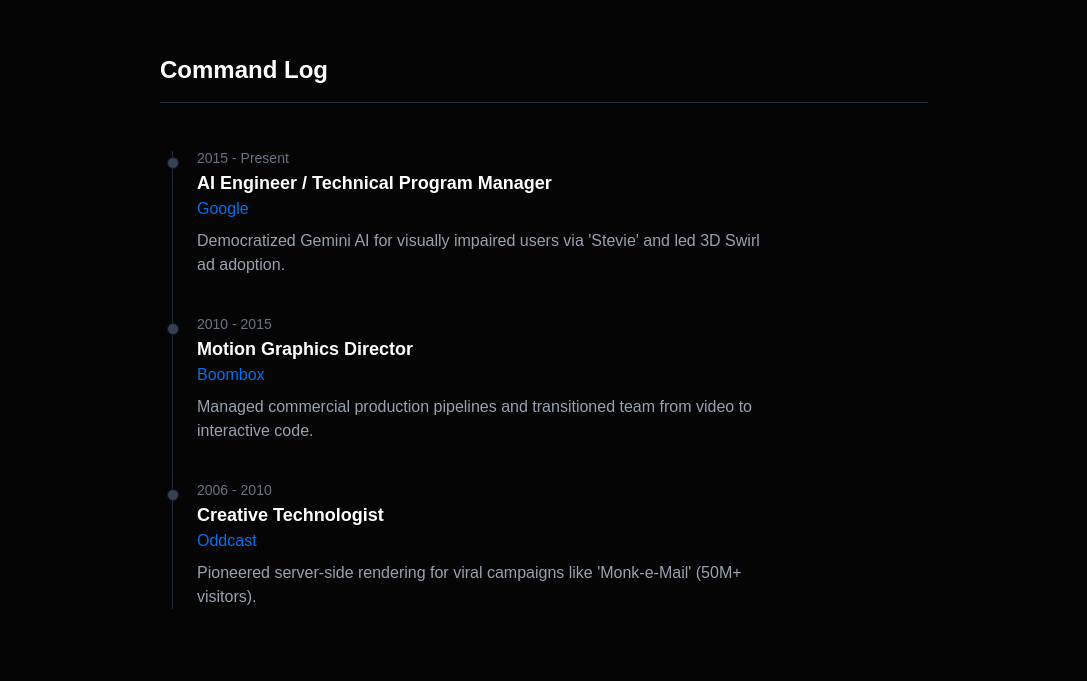
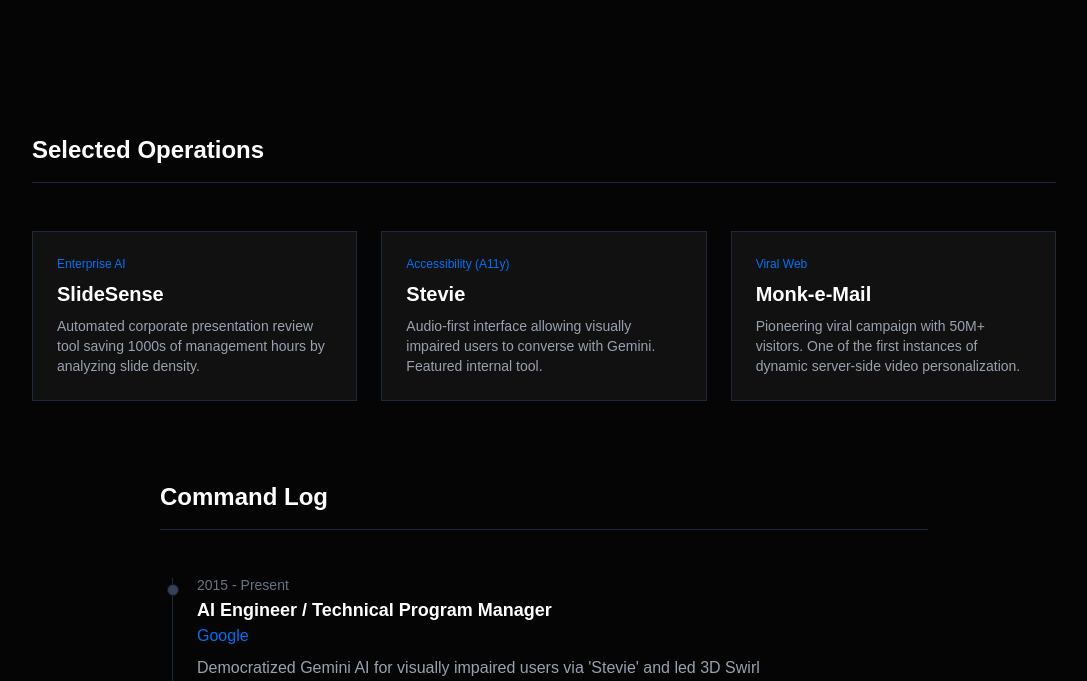
Before and after one commit to marinoonthelake-blip/my-portfolio, a Next.js app: page / in a window 1280 px wide. Shown: the part 746-1427 px from the top of the page, without its empty margins (96-1183 px from the left). Built offline with nearby package versions, Linux system fonts and the light colour scheme.

Commit message:
Fix: Add ProjectGallery and update Homepage

```diff
--- a/src/app/page.tsx
+++ b/src/app/page.tsx
@@ -1,7 +1,36 @@
 import Hero from "../components/Hero";
 import ExperienceTimeline from "../components/Timeline";
+import ProjectGallery from "../components/ProjectGallery";
 
-// This is your resume data
+// 1. Project Data (Narrator Output)
+const projectData = [
+  {
+    id: "slide-sense",
+    title: "SlideSense",
+    category: "Enterprise AI",
+    tech: ["Python", "Computer Vision", "NLP"],
+    image: "", // Placeholder
+    summary: "Automated corporate presentation review tool saving 1000s of management hours by analyzing slide density."
+  },
+  {
+    id: "stevie",
+    title: "Stevie",
+    category: "Accessibility (A11y)",
+    tech: ["Gemini API", "TTS", "React"],
+    image: "", // Placeholder
+    summary: "Audio-first interface allowing visually impaired users to converse with Gemini. Featured internal tool."
+  },
+  {
+    id: "monk-e-mail",
+    title: "Monk-e-Mail",
+    category: "Viral Web",
+    tech: ["Server-Side Rendering", "Legacy Flash"],
+    image: "", // Placeholder
+    summary: "Pioneering viral campaign with 50M+ visitors. One of the first instances of dynamic server-side video personalization."
+  }
+];
+
+// 2. Resume Data
 const careerData = [
   {
     role: "AI Engineer / Technical Program Manager",
@@ -26,14 +55,22 @@
 export default function Home() {
   return (
     <main className="flex min-h-screen flex-col bg-[#050505]">
-      {/* The Hero Section */}
+      {/* Hero */}
       <Hero
         full_name="Jonathan William Marino"
         tagline="Weaponizing technical curiosity."
         cta_text="View Projects"
       />
 
-      {/* The Timeline Section */}
+      {/* Project Gallery */}
+      <section className="w-full max-w-6xl mx-auto px-[64px] py-20">
+         <h2 className="text-2xl font-sans font-bold text-white mb-12 border-b border-gray-800 pb-4">
+          Selected Operations
+        </h2>
+        <ProjectGallery projects={projectData} />
+      </section>
+
+      {/* Timeline */}
       <section className="w-full max-w-4xl mx-auto px-[64px] pb-20">
         <h2 className="text-2xl font-sans font-bold text-white mb-12 border-b border-gray-800 pb-4">
           Command Log
--- /dev/null
+++ b/src/components/ProjectGallery.tsx
@@ -0,0 +1,85 @@
+"use client";
+
+import { useState, useRef } from "react";
+import { useGSAP } from "@gsap/react";
+import gsap from "gsap";
+
+type Project = {
+  id: string;
+  title: string;
+  category: string;
+  tech: string[];
+  summary: string;
+  image: string; // Added image field
+};
+
+export default function ProjectGallery({ projects }: { projects: Project[] }) {
+  const [selected, setSelected] = useState<Project | null>(null);
+  const modalRef = useRef<HTMLDivElement>(null);
+
+  useGSAP(() => {
+    if (selected && modalRef.current) {
+      gsap.fromTo(
+        modalRef.current,
+        { opacity: 0, scale: 0.95, y: 20 },
+        { opacity: 1, scale: 1, y: 0, duration: 0.3, ease: "power2.out" }
+      );
+    }
+  }, [selected]);
+
+  return (
+    <div className="grid grid-cols-1 md:grid-cols-3 gap-6">
+      {projects.map((p) => (
+        <button
+          key={p.id}
+          onClick={() => setSelected(p)}
+          className="group relative flex flex-col items-start p-6 border border-gray-800 bg-[#111] hover:border-[#0070F3] transition-colors text-left w-full"
+        >
+          <span className="text-xs font-mono text-[#0070F3] mb-2">
+            {p.category}
+          </span>
+          <h3 className="text-xl font-sans font-bold text-white mb-2 group-hover:text-[#0070F3] transition-colors">
+            {p.title}
+          </h3>
+          <p className="text-sm text-gray-400 font-sans line-clamp-3">
+            {p.summary}
+          </p>
+        </button>
+      ))}
+
+      {selected && (
+        <div className="fixed inset-0 z-50 flex items-center justify-center p-4 bg-black/80 backdrop-blur-sm"
+             onClick={() => setSelected(null)}>
+          <div
+            ref={modalRef}
+            onClick={(e) => e.stopPropagation()}
+            className="bg-[#111] border border-gray-700 p-8 max-w-lg w-full shadow-2xl relative"
+          >
+            <button
+              onClick={() => setSelected(null)}
+              className="absolute top-4 right-4 text-gray-500 hover:text-white"
+            >
+              ✕
+            </button>
+            <div className="text-[#0070F3] font-mono text-sm mb-2">
+              {selected.category}
+            </div>
+            <h2 className="text-3xl font-sans font-bold text-white mb-4">
+              {selected.title}
+            </h2>
+            <p className="text-gray-300 mb-6 leading-relaxed">
+              {selected.summary}
+            </p>
+            <div className="flex flex-wrap gap-2">
+              {selected.tech.map((t) => (
+                <span key={t} className="px-2 py-1 bg-gray-800 text-gray-300 text-xs font-mono rounded">
+                  {t}
+                </span>
+              ))}
+            </div>
+          </div>
+        </div>
+      )}
+    </div>
+  );
+}
```
